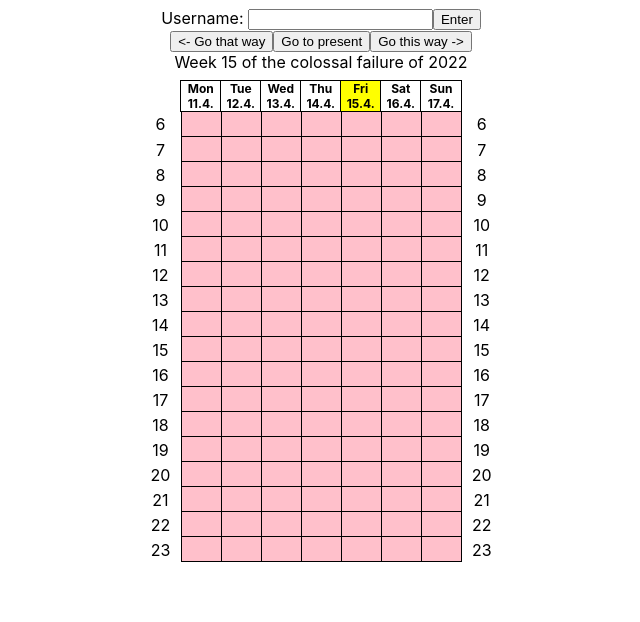
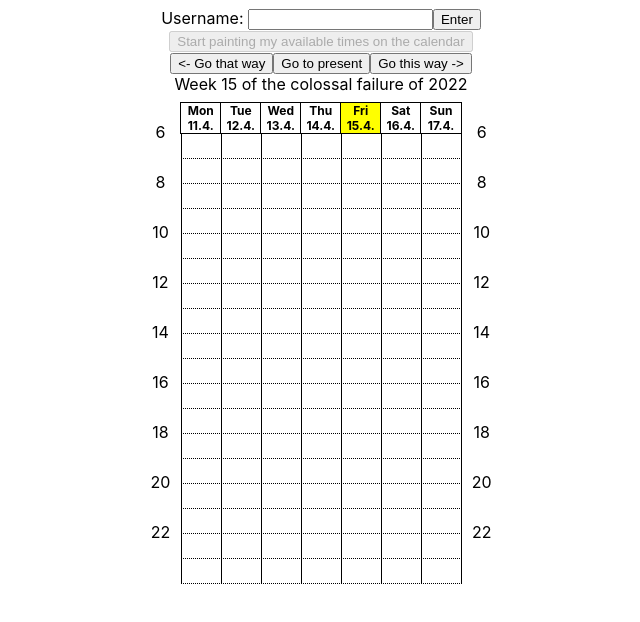
Before and after one commit to sinf/react-meeting-times, a React (Create React App) app: page / in a window 1280 px wide. Shown: the top 622 px of the page, without its empty margins (319-959 px from the left). Built offline with nearby package versions, Linux system fonts and the light colour scheme.

Commit message:
convert time ranges/slots, dummy backend

```diff
--- a/src/App.css
+++ b/src/App.css
@@ -27,9 +27,20 @@ table.calendar {
 	padding: 0;
 	min-width: 2.5em;
 	max-width: 2.5em;
+	overflow: visible;
 }
 .timeslot:last-of-type {
-	border-bottom: 1px solid black;
+	border-bottom: 1px dotted black;
+}
+tr:nth-of-type(even) .hourlabel {
+	visibility: hidden;
+}
+.hourlabel {
+	position: relative;
+	top: -0.75em;
+}
+tr:nth-of-type(odd) .hourlabel {
+	vertical-align: top;
 }
 .timeslot {
 	pointer-events: auto;
@@ -42,14 +53,20 @@ table.calendar {
 	border-right: 1px solid black;
 }
 
-.timeslot[data-timeslot="0"] {
-	background: pink;
-}
+.calendar.edit .timeslot[data-timeslot="0"] { background: #82A1F5; }
+.calendar.edit .timeslot[data-timeslot="0"]:nth-of-type(odd) { background: #7490DB; }
+.calendar.edit .timeslot[data-timeslot="1"] { background: #C6F582; }
+.calendar.edit .timeslot[data-timeslot="1"]:nth-of-type(odd) { background: #B1DB74; }
+.calendar.edit .timeslot[data-paint="true"]:nth-of-type(n) { background: white; }
 
-.timeslot[data-timeslot="1"] {
-	background: lime;
-}
-
-.timeslot[data-paint="true"] {
-	background: gray;
-}
+.calendar.view .timeslot[data-users="0"] { background: white; }
+.calendar.view .timeslot[data-users="1"] { background: #B6D2FF; }
+.calendar.view .timeslot[data-users="1"]:nth-of-type(odd) { background: #A7C1EB; }
+.calendar.view .timeslot[data-users="2"] { background: #98B0D6; }
+.calendar.view .timeslot[data-users="2"]:nth-of-type(odd) { background: #8A9FC2; }
+.calendar.view .timeslot[data-users="3"] { background: #7B8EAD; }
+.calendar.view .timeslot[data-users="3"]:nth-of-type(odd) { background: #6D7E99; }
+.calendar.view .timeslot[data-users="4"] { background: #5E6D85; }
+.calendar.view .timeslot[data-users="4"]:nth-of-type(odd) { background: #4F5C70; }
+.calendar.view .timeslot[data-users] { background: #414B5C; }
+.calendar.view .timeslot[data-users]:nth-of-type(odd) { background: #2D3440; }
--- a/src/App.tsx
+++ b/src/App.tsx
@@ -4,8 +4,43 @@ import './App.css';
 
 const TIMESLOTS_HOUR = 2;
 const TIMESLOTS_DAY = 24*TIMESLOTS_HOUR;
-const TIMESLOT_DURATION = 60*60/TIMESLOTS_HOUR;
+const TIMESLOT_DURATION_MIN = 60/TIMESLOTS_HOUR;
 const FIRST_VISIBLE_TIMESLOT = 6*TIMESLOTS_HOUR;
+
+class DummyBackend {
+	meeting: Meeting;
+	users: Map<string, UserAvailabT[]>;
+
+	constructor() {
+		let t0 = monday(new Date());
+		this.meeting = {
+			id: 123,
+			title: "example",
+			descr: "pls pick times on weekend",
+			from: add_days(t0, -14),
+			to: add_days(t0, 21),
+		};
+		this.users = new Map<string, UserAvailabT[]>();
+	}
+
+	fetch(): UserAvailab[] {
+		let ua:UserAvailab[] = [];
+		for(let [name, t] of this.users.entries()) {
+			ua.push({
+				meeting: this.meeting.id,
+				username: name,
+				T: t,
+			});
+		}
+		return ua;
+	}
+
+	send(user: string, t: UserAvailabT[]) {
+		this.users[user] = t;
+	}
+}
+
+let dummy_backend = new DummyBackend();
 
 class TimeUnit extends React.Component {
 	constructor(props: any) {
@@ -18,8 +53,12 @@ class TimeUnit extends React.Component {
 	}
 }
 
-function day_title(da: Date) {
-	let wd = ['Sun', 'Mon', 'Tue', 'Wed', 'Thu', 'Fri', 'Sat'][da.getDay()];
+function day_title(da: Date):string {
+	return ['Sun', 'Mon', 'Tue', 'Wed', 'Thu', 'Fri', 'Sat'][da.getDay()];
+}
+
+function day_title_tag(da: Date) {
+	let wd = day_title(da);
 	let mm = 1 + da.getMonth();
 	let dd = da.getDate();
 	return (<div>
@@ -28,20 +67,24 @@ function day_title(da: Date) {
 	</div>);
 }
 
-function monday(t: Date) {
+function HHMM(da: Date):string {
+	return `${da.getHours()}:${da.getMinutes()}`;
+}
+
+function monday(t: Date): Date {
 	t = new Date(t);
 	t.setDate( 1 - t.getDay() + t.getDate() );
 	t.setHours(0,0,0,0);
 	return t;
 }
 
-function add_days(t: Date, n: number) {
+function add_days(t: Date, n: number): Date {
 	t = new Date(t);
 	t.setDate(t.getDate() + n);
 	return t;
 }
 
-function same_day(a: Date, b: Date) {
+function same_day(a: Date, b: Date): boolean {
 	return a.getFullYear() == b.getFullYear()
 		&& a.getMonth() == b.getMonth()
 		&& a.getDate() == b.getDate();
@@ -65,26 +108,164 @@ function week_days(t: Date) {
 
 type CalendarProps = {
 	t: Date[];
+	username?: string;
+	editmode: boolean;
 };
 type CalendarState = {
 	timeslots: number[]; // availability status for the whole week
+	users: string[][]; // list of users for each timeslot
 	drag_from?: number;
 	drag_to?: number;
+	dirty: boolean;
 };
+
+function add_min(t: Date, m: number): Date {
+	let t1 = new Date(t);
+	t1.setMinutes(t.getMinutes() + m);
+	return t1;
+}
+
+type Meeting = {
+	id: number;
+	title: string;
+	descr: string;
+	from: Date;
+	to: Date;
+};
+
+type UserAvailab = {
+	meeting: number;
+	username: string;
+	T: UserAvailabT[];
+};
+
+type UserAvailabT = {
+	status: number;
+	from: Date;
+	to: Date;
+};
+
+function timeslots_to_ranges(t_start: Date, timeslots: number[]): UserAvailabT[] {
+	let ua : UserAvailabT[] = [];
+	let i0 = 0;
+	while(i0 < timeslots.length) {
+		let i1 = i0;
+		while (i1+1 < timeslots.length && timeslots[i1+1] == timeslots[i0]) {
+			i1 = i1+1;
+		}
+		if (timeslots[i0] !== 0) {
+			let t0 = add_min(t_start, i0 * TIMESLOT_DURATION_MIN);
+			let t1 = add_min(t_start, (i1+1) * TIMESLOT_DURATION_MIN);
+			ua.push({status: timeslots[i0], from: t0, to: t1});
+		}
+		i0 = i1+1;
+	}
+	return ua;
+}
+
+function calc_timeslot(t_start: Date, t: Date) {
+	const dur = TIMESLOT_DURATION_MIN * 60 * 1000;
+	const dt = t.valueOf() - t_start.valueOf();
+	return Math.floor(dt / dur);
+}
+
+function ranges_to_timeslots(t_start: Date, timeslots: number[], time_ranges: UserAvailabT[]) {
+	for(const t of time_ranges) {
+		let i0 = Math.max(calc_timeslot(t_start, t.from), 0);
+		let i1 = Math.min(calc_timeslot(t_start, t.to), timeslots.length + 1);
+		for(let i=i0; i<i1; ++i) {
+			timeslots[i] = t.status;
+		}
+	}
+}
+
 class Calendar extends React.Component<CalendarProps,CalendarState> {
 
 	constructor(props: CalendarProps) {
 		super(props);
 		this.state = {
 			timeslots: Array(TIMESLOTS_DAY*7).fill(0),
+			users: Array(TIMESLOTS_DAY*7).fill([]),
 		};
+	}
+
+	getUserAvailabT() {
+		let tv:UserAvailabT[] = [];
+		for(let d=0; d<7; ++d) {
+			const n = TIMESLOTS_DAY;
+			const f = FIRST_VISIBLE_TIMESLOT;
+			tv = tv.concat(timeslots_to_ranges(add_min(this.props.t[d], f*TIMESLOT_DURATION_MIN),
+				this.state.timeslots.slice(d*n+f, (d+1)*n)));
+		}
+		return tv;
+	}
+
+	pushUpdate() {
+		if (!this.state.dirty) {
+			console.log("no changes, not updating");
+			return;
+		}
+		const tv = this.getUserAvailabT();
+
+		console.log("sending new times");
+		for(const t of tv) {
+			console.log(`${day_title(t.from)}: ${HHMM(t.from)} .. ${HHMM(t.to)}  status=${t.status}`);
+		}
+
+		dummy_backend.send(this.props.username, tv);
+		this.setState({dirty:false});
+	}
+
+	fetchData() {
+		console.log("fetching data, username: ", this.props.username);
+
+		let ua = dummy_backend.fetch();
+		let me = ua.find((x) => x.username === this.props.username);
+		let temp_ts = Array(TIMESLOTS_DAY*7).fill(0);
+		let temp_u = Array(TIMESLOTS_DAY*7).fill([]);
+
+		if (me !== undefined) {
+			console.log("found self");
+			ranges_to_timeslots(this.props.t[0], temp_ts, me.T);
+		}
+
+		this.setState({
+			timeslots: temp_ts,
+			users: temp_u,
+		});
+	}
+
+	componentDidMount() {
+		this.fetchData();
+	}
+
+	componentDidUpdate(oldProps: CalendarProps) {
+		if (this.props.t[0].toISOString() != oldProps.t[0].toISOString()) {
+			// navigated to another week
+			if (this.props.editmode) {
+				this.pushUpdate();
+			}
+			this.fetchData();
+		} else {
+			// same date as before
+			if (oldProps.editmode && !this.props.editmode) {
+				// left edit mode, should push the new edits
+				this.pushUpdate();
+			}
+		}
+	}
+
+	componentWillUnmount() {
+		if (this.props.editmode) {
+			this.pushUpdate();
+		}
 	}
 
 	date_range_of_timeslot(i: number) {
 		let day = Math.floor(i / TIMESLOTS_DAY);
 		let slot = Math.floor(i % TIMESLOTS_DAY);
 		let t0 = new Date(this.props.t[day]);
-		t0.setHours(Math.floor(slot/TIMESLOTS_HOUR), (slot % TIMESLOTS_HOUR) * TIMESLOT_DURATION / 60, 0);
+		t0.setHours(Math.floor(slot/TIMESLOTS_HOUR), (slot % TIMESLOTS_HOUR) * TIMESLOT_DURATION_MIN, 0);
 		let t1 = new Date(t0);
 		t1.setHours(t0.getHours() + 1);
 		return [t0, t1];
@@ -114,7 +295,7 @@ class Calendar extends React.Component<CalendarProps,CalendarState> {
 				temp[i] = avail;
 			}
 			console.log('paint from', from, 'to', to, 'with', avail);
-			this.setState({timeslots: temp, drag_from: undefined, drag_to: undefined});
+			this.setState({timeslots: temp, drag_from: undefined, drag_to: undefined, dirty: true});
 		} else {
 			this.setState({drag_from: undefined, drag_to: undefined});
 		}
@@ -140,7 +321,7 @@ class Calendar extends React.Component<CalendarProps,CalendarState> {
 				data-timeslot={this.state.timeslots[i]}
 				data-paint={this.being_painted(i)}
 				onClick={(e) => {
-					if (e.button === 0) {
+					if (this.props.editmode && e.button === 0) {
 						if (this.state.drag_from === undefined) {
 							this.begin_drag(i);
 						} else {
@@ -148,13 +329,13 @@ class Calendar extends React.Component<CalendarProps,CalendarState> {
 						}
 					}
 				}}
-				onMouseMove={(e) => { this.update_drag(i) }}
+				onMouseMove={(e) => { if (this.props.editmode) this.update_drag(i) }}
 			/>
 		);
 	}
 
 	render_hour_label(h:number, k:string) {
-		return <td key={k} className="hour">{h/TIMESLOTS_HOUR}</td>;
+		return <td key={k} className="hourlabel">{h/TIMESLOTS_HOUR}</td>;
 	}
 
 	render() {
@@ -183,19 +364,19 @@ class Calendar extends React.Component<CalendarProps,CalendarState> {
 				<div className="weekNr">
 					Week {week_nr(this.props.t[3])} of the colossal failure of {this.props.t[0].getFullYear()}
 				</div>
-				<table className="calendar">
+				<table className={"calendar" + (this.props.editmode ? " edit": " view")}>
 					<thead>
 						<tr>
-							<th key="th11" className="hour header"></th>
+							<th key="th11" className="hourlabel header"></th>
 						{
 						this.props.t.map((d) =>
 								<th
 									key={d.toISOString()}
 									data-today={same_day(d, today)}
 									className="day"
-								>{day_title(d)}</th>)
+								>{day_title_tag(d)}</th>)
 						}
-							<th key="th22" className="hour header"></th>
+							<th key="th22" className="hourlabel header"></th>
 						</tr>
 					</thead>
 					<tbody>{ rows }</tbody>
@@ -205,19 +386,24 @@ class Calendar extends React.Component<CalendarProps,CalendarState> {
 	}
 }
 
-type AppState = {
+type CalProps = {
+	meeting_id: number;
+};
+type CalState = {
 	username?: string;
 	username_temp: string;
 	t_start: Date;
+	editmode: boolean;
 };
-class App extends React.Component<any,AppState> {
+class Cal extends React.Component<CalProps,CalState> {
 	pollTimer?: ReturnType<typeof setTimeout>;
 
-	constructor(props: any) {
+	constructor(props: CalProps) {
 		super(props);
 		this.state = {
 			t_start : monday(new Date()),
 			username_temp : "",
+			editmode: false,
 		};
 	}
 
@@ -265,15 +451,14 @@ class App extends React.Component<any,AppState> {
 				<span> </span>
 				<button
 					onClick={(e) => this.unset_name()}
+    				disabled={this.state.editmode}
 					>Edit</button>
 			</div>);
 		}
 	}
 
-	render() {
+	render_calendar_navbuttons() {
 		return (
-    	 <div className="App">
-    	 	{this.render_name()}
     	<div>
 			<button
 				onClick={(e) => this.setState({t_start : add_days(this.state.t_start, -7)})}
@@ -285,7 +470,73 @@ class App extends React.Component<any,AppState> {
 				onClick={(e) => this.setState({t_start : add_days(this.state.t_start, 7)})}
 				>Go this way -&gt;</button>
 		</div>
-    		<Calendar t={week_days(this.state.t_start)} />
+		);
+	}
+
+	render_editbutton() {
+		const edit = this.state.editmode;
+		const label = edit ?
+					"Stop editing and submit my new timetable"
+					: "Start painting my available times on the calendar";
+		return (
+		<div>
+			<button
+				onClick={(e) => this.setState({editmode: !edit})}
+				disabled={this.state.username === undefined}
+				>{label}</button>
+		</div>
+		);
+	}
+
+	render() {
+  	  return (
+    	 <div className="calendar-main">
+    	 	{this.render_name()}
+    	 	{this.render_editbutton()}
+    	 	{this.render_calendar_navbuttons()}
+    		<Calendar t={week_days(this.state.t_start)}
+    			username={this.state.username} editmode={this.state.editmode} />
+    	 </div>
+  	  );
+  }
+}
+
+type AppState = {
+	meeting_id: number;
+	meeting_title?: string;
+	meeting_desc?: string;
+};
+class App extends React.Component<any,AppState> {
+	constructor(props: any) {
+		super(props);
+		const query = new URLSearchParams(document.location.search);
+		this.state = {
+			meeting_id: parseInt(query.get("meeting")!)
+		};
+	}
+	render_new() {
+		return (
+			<div>
+				<div>
+					<label htmlFor="meeting_title">Title: </label>
+					<input type="text" maxLength={200} name="meeting_title" id="meeting_title" />
+				</div>
+				<div>
+					<label htmlFor="meeting_desc">Description: </label>
+					<input type="text" maxLength={200} name="meeting_desc" id="meeting_desc" />
+				</div>
+				<button>Create meeting</button>
+			</div>
+		);
+	}
+	render() {
+  	  return (
+    	 <div className="App">
+    	 	{
+    	 		this.state.meeting_id === NaN
+    	 		? this.render_new()
+    	 		: <Cal meeting_id={this.state.meeting_id!} />
+    	 	}
     	 </div>
   	  );
   }
```
Lines whose indentation alone changed are shown as unchanged.
